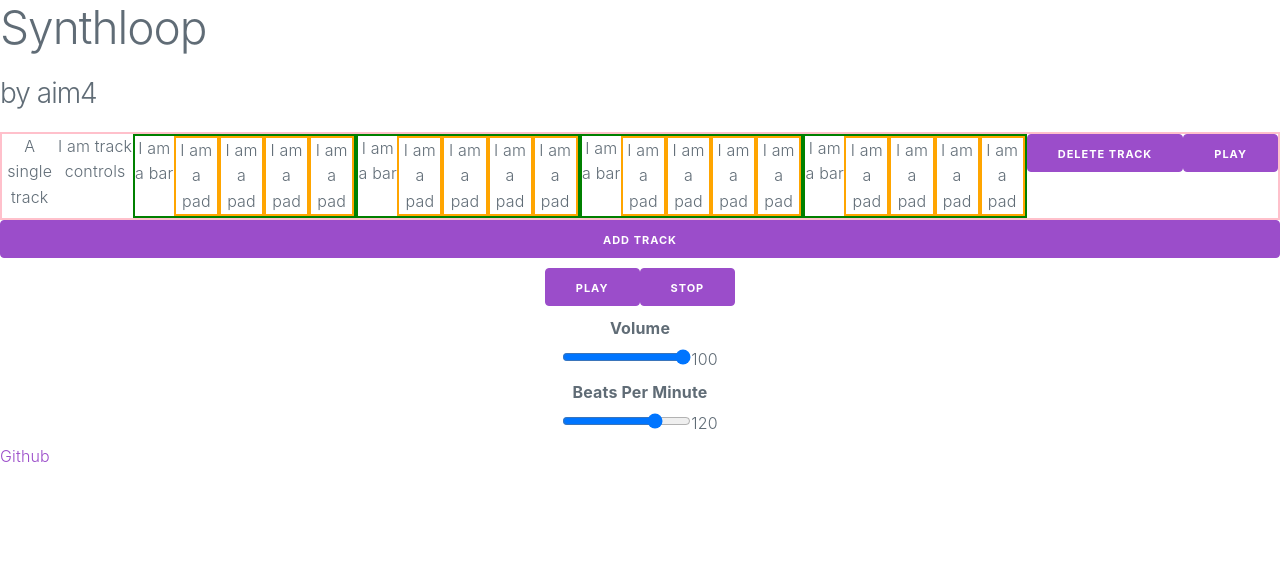
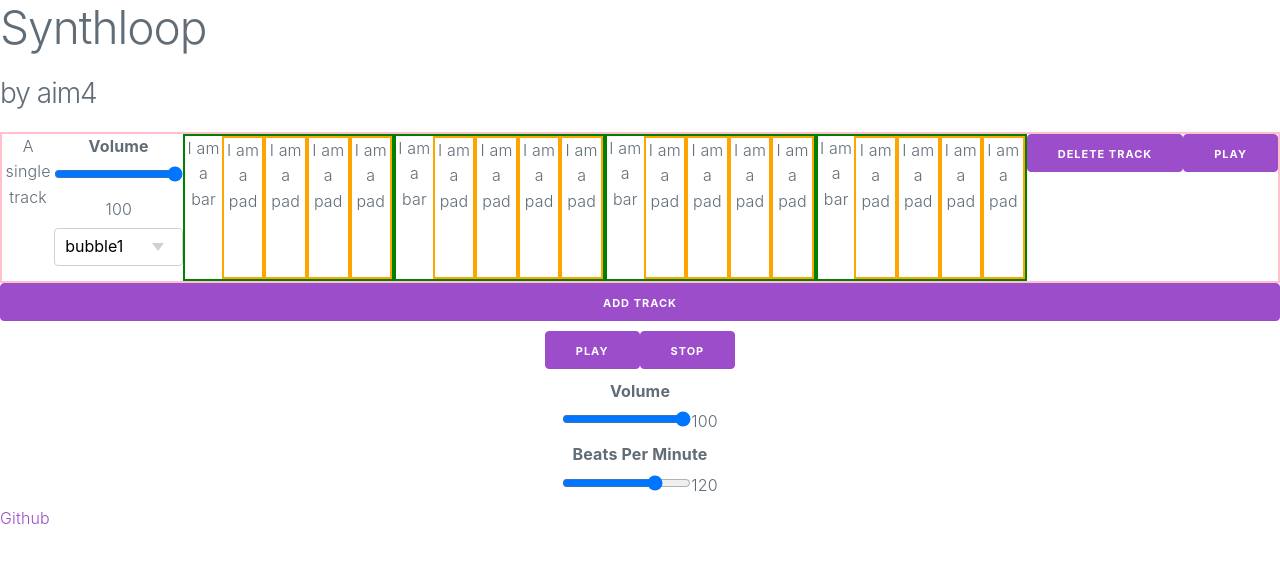
Before and after one commit to aim4/synthloop, a React (Create React App) app: page / in a window 1280 px wide. Shown: the top 562 px of the page. Built offline with nearby package versions, Linux system fonts and the light colour scheme.

Commit message:
Implement volume change and instrument change on TrackControls

```diff
--- a/src/components/MainControls.js
+++ b/src/components/MainControls.js
@@ -1,15 +1,18 @@
 import React, { Component } from 'react';
 import PropTypes from 'prop-types';
+import * as CONST from '../constants.js';
 
 class MainControls extends Component {
+    // TODO: add another prop to set controls to horizontal vs vertical layout
     constructor(props) {
         super(props);
         this.state = {
-            volume: 100,
-            bpm: 120,
+            volume: CONST.DEFAULT_VOLUME,
+            bpm: CONST.DEFAULT_BPM,
         };
     }
 
+    // TODO: remove onVolumeChange and onBPMChange and use props'
     onVolumeChange = (e) => {
         this.setState({ volume: e.target.value });
     }
@@ -20,7 +23,7 @@ class MainControls extends Component {
 
     render() {
         return (
-            <div className="MainControls">
+            <div className="Controls">
                 <button id="play-button" onClick={this.props.togglePlay}>Play</button>
                 <button id="stop-button">Stop</button>
                 <div className="slide-container">
--- a/src/components/Track.js
+++ b/src/components/Track.js
@@ -20,13 +20,18 @@ class Track extends Component {
         this.audio = new Audio(CONST.DEFAULT_SOUND_FILE_PATH);
     }
 
+    // Audio properties: https://developer.mozilla.org/en-US/docs/Web/API/HTMLMediaElement
     play = () => {
         console.log(`Play sound of ${this.state.instrument}`);
         this.audio.play();
     }
 
-    changeVolume(percent) {
-        // TODO: change volume in state to new volume percent
+    onVolumeChange = (e) => {
+        this.setState({ volume: parseInt(e.target.value, 10) });
+    }
+
+    onInstrumentChange = (e) => {
+        console.log(e.target.value);
     }
 
     render() {
@@ -40,7 +45,11 @@ class Track extends Component {
         return (
             <div className={'Track'}>
                 A single track
-                <TrackControls></TrackControls>
+                <TrackControls
+                    volume={this.state.volume}
+                    onVolumeChange={this.onVolumeChange}
+                    onInstrumentChange={this.onInstrumentChange}>
+                </TrackControls>
                 {bars}
                 <button onClick={() => this.props.deleteTrack(this.props.track.id)}>
                     Delete track
--- a/src/components/TrackControls.js
+++ b/src/components/TrackControls.js
@@ -1,12 +1,57 @@
 import React, { Component } from 'react';
+import PropTypes from 'prop-types';
+import * as CONST from '../constants.js';
+import '../css/TrackControls.css';
 
 class TrackControls extends Component {
+    constructor(props) {
+        // TODO: add pitch
+        super(props);
+        this.state = {
+            volume: CONST.DEFAULT_VOLUME,
+            instrument: CONST.DEFAULT_INSTRUMENT,
+        };
+        this.init();
+    }
+
+    init() {
+        this.instruments = CONST.INSTRUMENT_OPTIONS;
+    }
+
+    onVolumeChange = (e) => {
+        this.setState({ volume: e.target.value });
+    }
+
+    onInstrumentChange = (e) => {
+        this.setState({ instrument: e.target.value });
+    }
+
     render() {
         return (
-            <div className="track-controls">
-                I am track controls
+            <div className="TrackControls">
+                <div className="slide-container">
+                    <label htmlFor="volume">Volume</label>
+                    <input type="range" min="0" max="100" orient="vertical" value={this.props.volume} step="1" className="slider" name="volume" onChange={this.props.onVolumeChange}></input>
+                    <output name="volume-output" htmlFor="volume">{this.props.volume}</output>
+                </div>
+                <label htmlFor="instrument-selection"></label>
+                <select id="instrucment-selection" onChange={this.props.onInstrumentChange}>
+                    {
+                        this.instruments.map((instrument) => (
+                            <option key={instrument}>{instrument}</option>
+                        ))
+                    }
+                </select>
             </div>
         );
+    }
+
+    static get propTypes() {
+        return {
+            volume: PropTypes.number,
+            onVolumeChange: PropTypes.func,
+            onInstrumentChange: PropTypes.func,
+        };
     }
 }
 
--- a/src/components/TrackList.js
+++ b/src/components/TrackList.js
@@ -32,11 +32,11 @@ class TrackList extends Component {
     }
 
     onBPMChange = (e) => {
-        this.setState({ bpm: e.target.value });
+        this.setState({ bpm: parseInt(e.target.value, 10) });
     }
 
     onVolumeChange = (e) => {
-        this.setState({ volume: e.target.value });
+        this.setState({ volume: parseInt(e.target.value, 10) });
     }
 
     togglePlay = () => {
--- a/src/constants.js
+++ b/src/constants.js
@@ -4,5 +4,5 @@ export const NUM_BARS_PER_TRACK = 4;
 export const DEFAULT_BPM = 120;
 export const DEFAULT_VOLUME = 100;
 export const DEFAULT_INSTRUMENT = 'bubble1';
-// TODO: get directory path from app-import-path instead of hardcoding
 export const DEFAULT_SOUND_FILE_PATH = '/sounds/bubble1.mp3'; // read from public
+export const INSTRUMENT_OPTIONS = ['bubble1', 'bubble2'];
--- /dev/null
+++ b/src/css/TrackControls.css
@@ -0,0 +1,4 @@
+.TrackControls {
+    display: flex;
+    flex-direction: column;
+}
```
